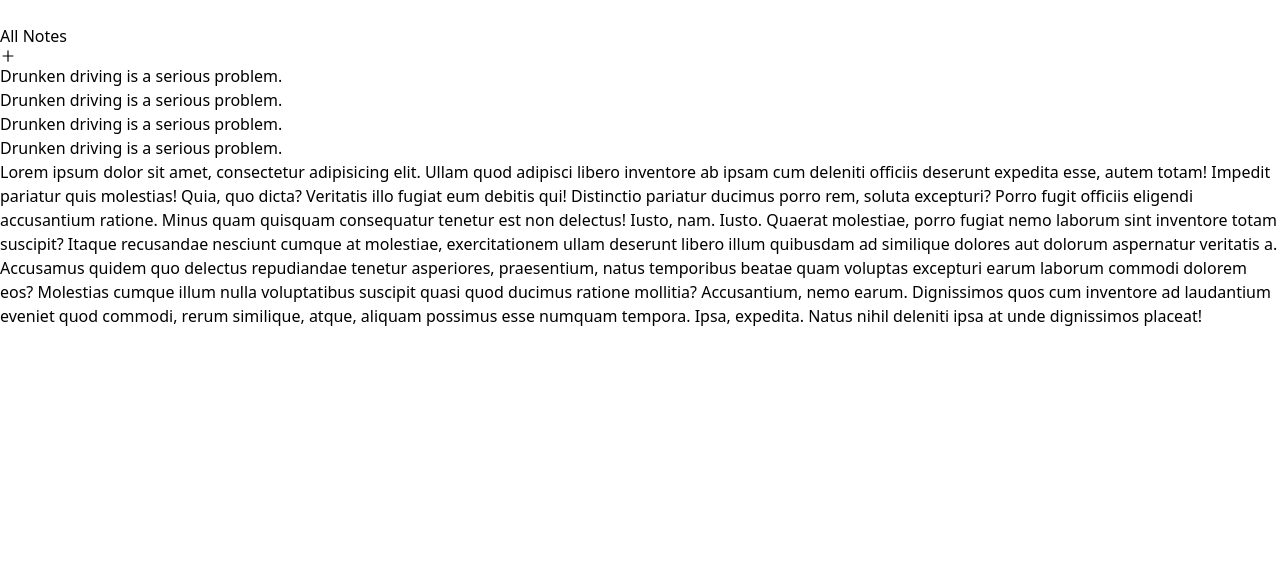
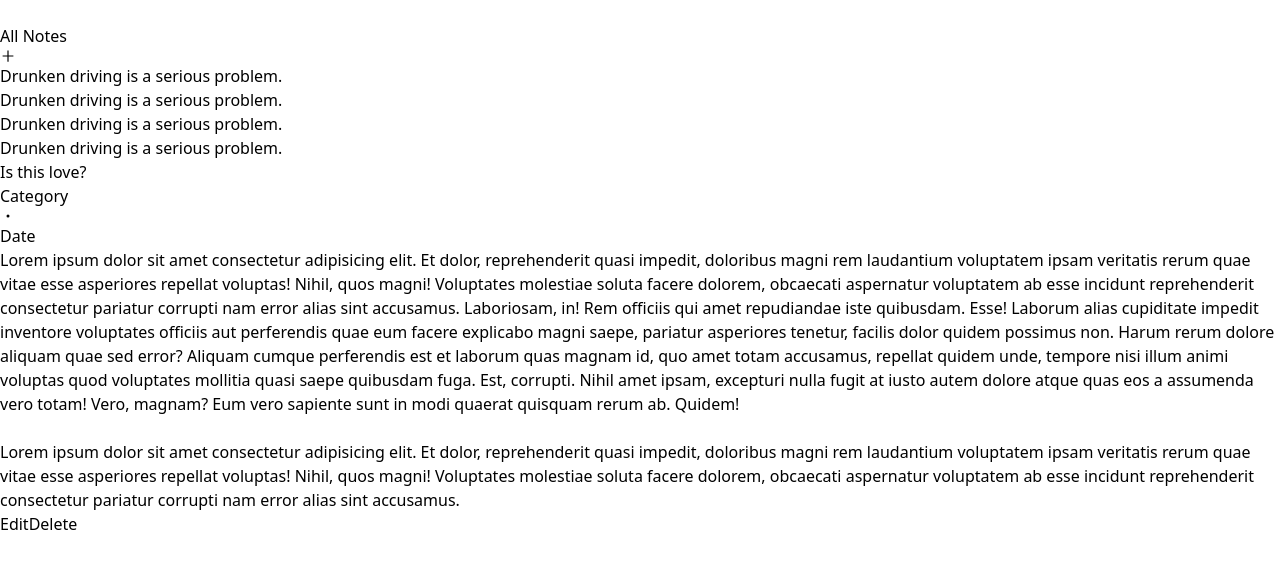
Before and after one commit to Kamil-Budzik/Notebook, a Next.js app: page / in a window 1280 px wide. Shown: the top 568 px of the page. Built offline with nearby package versions, Linux system fonts and the light colour scheme.

Commit message:
chore: Add Note section

```diff
--- /dev/null
+++ b/src/components/NoteSection/NoteSection.tsx
@@ -0,0 +1,57 @@
+import React from 'react';
+import { BsDot } from 'react-icons/bs';
+
+import Button from '../Button/Button';
+
+const NoteSection = () => {
+  return (
+    <section className="px-12 md:w-3/5">
+      <header>
+        <h1 className="text-4xl font-bold">Is this love?</h1>
+        <div className="my-2 inline-flex items-center font-semibold">
+          <p>Category</p>
+          <span className="text-2xl">
+            <BsDot />
+          </span>
+          <p>Date</p>
+        </div>
+      </header>
+      <article className="mb-24">
+        <p>
+          Lorem ipsum dolor sit amet consectetur adipisicing elit. Et dolor,
+          reprehenderit quasi impedit, doloribus magni rem laudantium voluptatem
+          ipsam veritatis rerum quae vitae esse asperiores repellat voluptas!
+          Nihil, quos magni! Voluptates molestiae soluta facere dolorem,
+          obcaecati aspernatur voluptatem ab esse incidunt reprehenderit
+          consectetur pariatur corrupti nam error alias sint accusamus.
+          Laboriosam, in! Rem officiis qui amet repudiandae iste quibusdam.
+          Esse! Laborum alias cupiditate impedit inventore voluptates officiis
+          aut perferendis quae eum facere explicabo magni saepe, pariatur
+          asperiores tenetur, facilis dolor quidem possimus non. Harum rerum
+          dolore aliquam quae sed error? Aliquam cumque perferendis est et
+          laborum quas magnam id, quo amet totam accusamus, repellat quidem
+          unde, tempore nisi illum animi voluptas quod voluptates mollitia quasi
+          saepe quibusdam fuga. Est, corrupti. Nihil amet ipsam, excepturi nulla
+          fugit at iusto autem dolore atque quas eos a assumenda vero totam!
+          Vero, magnam? Eum vero sapiente sunt in modi quaerat quisquam rerum
+          ab. Quidem!
+        </p>
+        <br />
+        <p>
+          Lorem ipsum dolor sit amet consectetur adipisicing elit. Et dolor,
+          reprehenderit quasi impedit, doloribus magni rem laudantium voluptatem
+          ipsam veritatis rerum quae vitae esse asperiores repellat voluptas!
+          Nihil, quos magni! Voluptates molestiae soluta facere dolorem,
+          obcaecati aspernatur voluptatem ab esse incidunt reprehenderit
+          consectetur pariatur corrupti nam error alias sint accusamus.
+        </p>
+      </article>
+      <Button>Edit</Button>
+      <span className="ml-12">
+        <Button variant="red">Delete</Button>
+      </span>
+    </section>
+  );
+};
+
+export default NoteSection;
--- a/src/components/Sidebar/Sidebar.tsx
+++ b/src/components/Sidebar/Sidebar.tsx
@@ -14,16 +14,16 @@ const Sidebar = () => {
         </span>
       </div>
       <ul>
-        <li className="cursor-pointer py-2 text-lg transition hover:text-sky-500">
+        <li className="cursor-pointer py-2 text-lg font-semibold transition hover:text-sky-500">
           Drunken driving is a serious problem.
         </li>
-        <li className="cursor-pointer py-2 text-lg transition hover:text-sky-500">
+        <li className="cursor-pointer py-2 text-lg font-semibold transition hover:text-sky-500">
           Drunken driving is a serious problem.
         </li>
-        <li className="cursor-pointer py-2 text-lg transition hover:text-sky-500">
+        <li className="cursor-pointer py-2 text-lg font-semibold transition hover:text-sky-500">
           Drunken driving is a serious problem.
         </li>
-        <li className="cursor-pointer py-2 text-lg transition hover:text-sky-500">
+        <li className="cursor-pointer py-2 text-lg font-semibold transition hover:text-sky-500">
           Drunken driving is a serious problem.
         </li>
       </ul>
--- a/src/pages/index.tsx
+++ b/src/pages/index.tsx
@@ -1,6 +1,7 @@
 import type { NextPage } from 'next';
 import Head from 'next/head';
 
+import NoteSection from '../components/NoteSection/NoteSection';
 import Sidebar from '../components/Sidebar/Sidebar';
 
 const Home: NextPage = () => {
@@ -11,27 +12,9 @@ const Home: NextPage = () => {
         <link rel="icon" href="/favicon.ico" />
       </Head>
 
-      <main className="w-100 m-auto flex max-w-[800px]">
+      <main className="w-100 m-auto flex max-w-[1020px] flex-col md:flex-row">
         <Sidebar />
-        <section className="w-3/5 px-12">
-          Lorem ipsum dolor sit amet, consectetur adipisicing elit. Ullam quod
-          adipisci libero inventore ab ipsam cum deleniti officiis deserunt
-          expedita esse, autem totam! Impedit pariatur quis molestias! Quia, quo
-          dicta? Veritatis illo fugiat eum debitis qui! Distinctio pariatur
-          ducimus porro rem, soluta excepturi? Porro fugit officiis eligendi
-          accusantium ratione. Minus quam quisquam consequatur tenetur est non
-          delectus! Iusto, nam. Iusto. Quaerat molestiae, porro fugiat nemo
-          laborum sint inventore totam suscipit? Itaque recusandae nesciunt
-          cumque at molestiae, exercitationem ullam deserunt libero illum
-          quibusdam ad similique dolores aut dolorum aspernatur veritatis a.
-          Accusamus quidem quo delectus repudiandae tenetur asperiores,
-          praesentium, natus temporibus beatae quam voluptas excepturi earum
-          laborum commodi dolorem eos? Molestias cumque illum nulla voluptatibus
-          suscipit quasi quod ducimus ratione mollitia? Accusantium, nemo earum.
-          Dignissimos quos cum inventore ad laudantium eveniet quod commodi,
-          rerum similique, atque, aliquam possimus esse numquam tempora. Ipsa,
-          expedita. Natus nihil deleniti ipsa at unde dignissimos placeat!
-        </section>
+        <NoteSection />
       </main>
     </div>
   );
```
